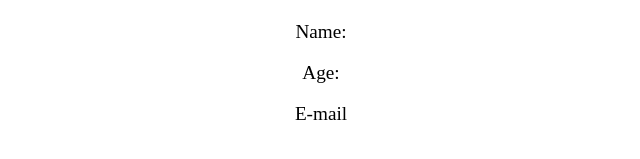
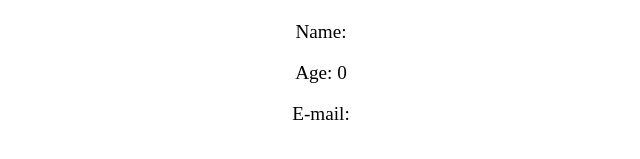
Before and after one commit to Patka879/redux-toolkit-pedro, a React (Create React App) app: page / in a window 1280 px wide. Shown: the part 203-362 px from the top of the page, without its empty margins (319-959 px from the left). Built offline with nearby package versions, Linux system fonts and the light colour scheme.

Commit message:
useSelector used in Profile component to acces state in userSlice

```diff
--- a/src/components/Profile.js
+++ b/src/components/Profile.js
@@ -1,10 +1,15 @@
+import { useSelector } from "react-redux"
+
 export default function Profile() {
+
+    const user =useSelector((state) => state.user.value)
+
     return (
         <div>
             <h1>Profile Page</h1>
-            <p>Name:</p>
-            <p>Age:</p>
-            <p>E-mail</p>
+            <p>Name: {user.name} </p>
+            <p>Age: {user.age} </p>
+            <p>E-mail: {user.email}</p>
         </div>
     )
 }
```
